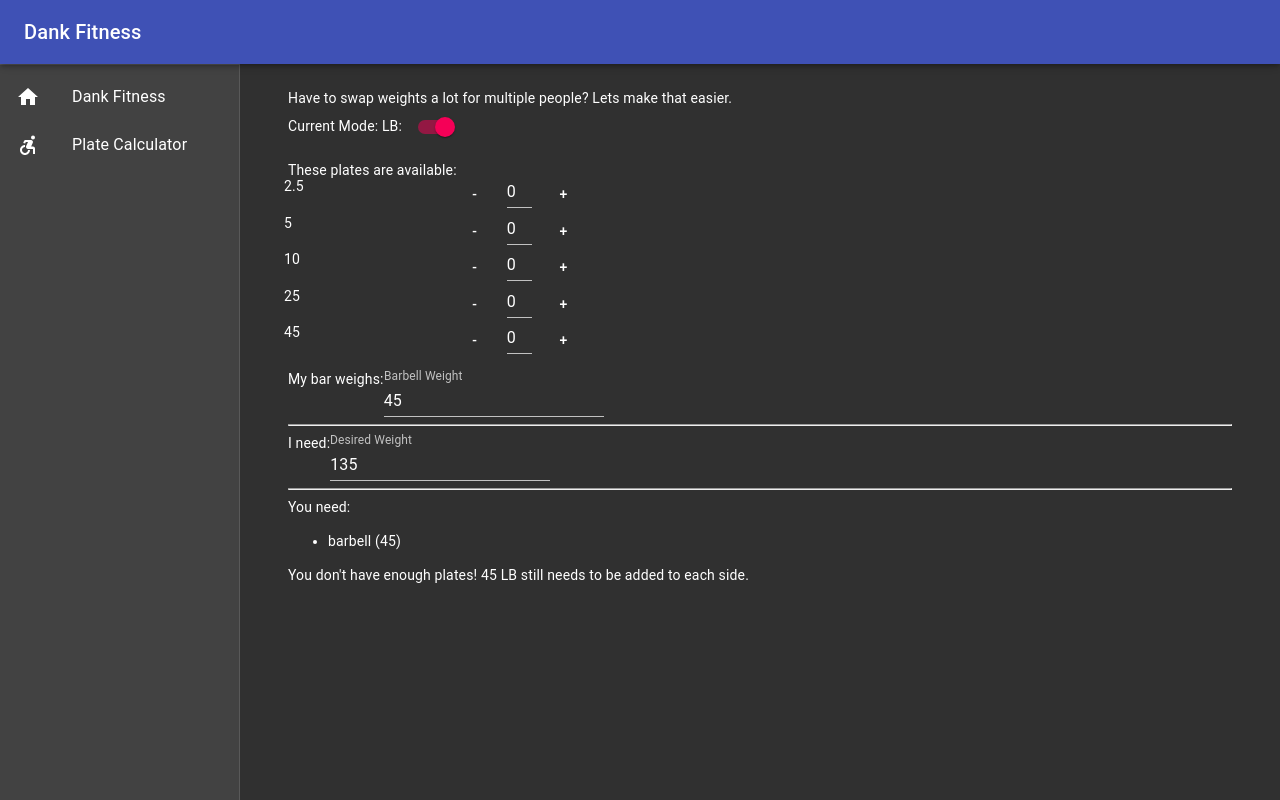
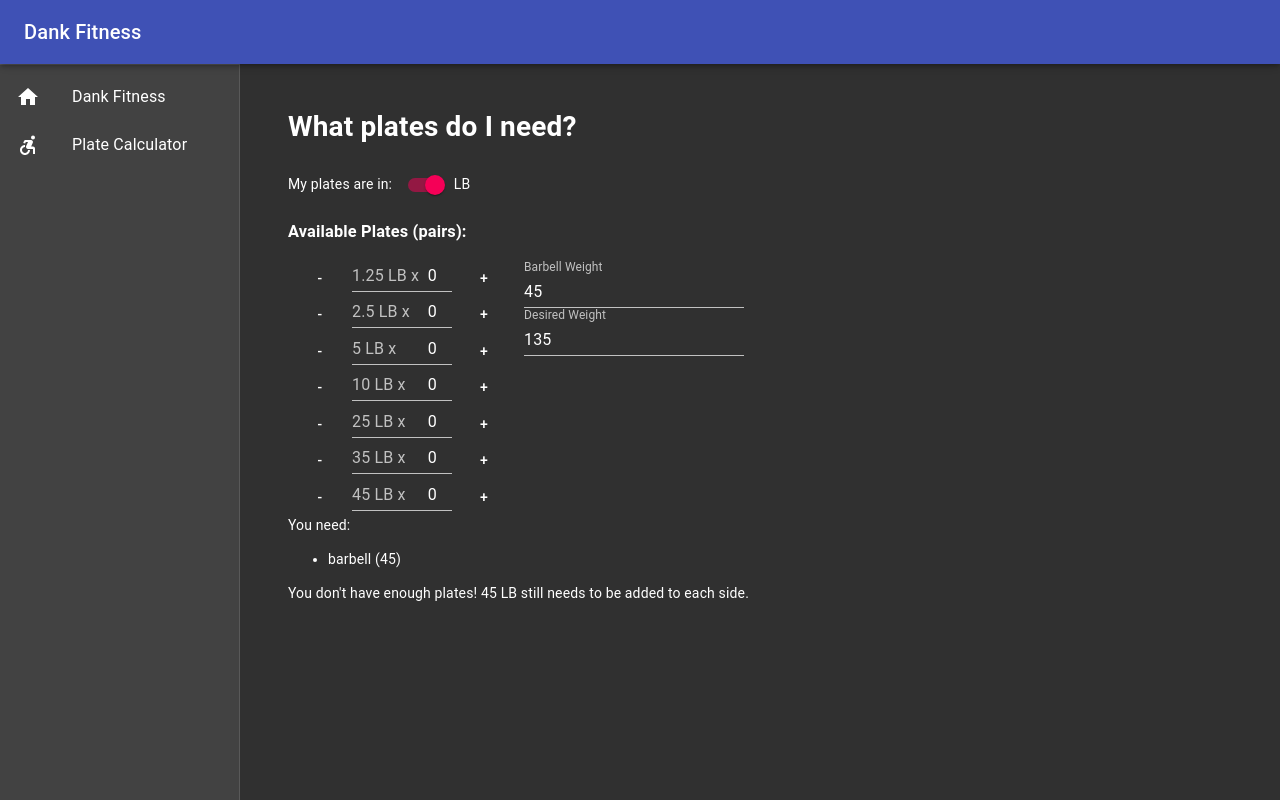
Before and after one commit to dan-kirberger/dank-fitness, a Next.js app: page /tools/plates in a window 1280 px wide. Built offline with nearby package versions, Linux system fonts and the light colour scheme.

Commit message:
Two columns

```diff
--- a/pages/tools/plates.tsx
+++ b/pages/tools/plates.tsx
@@ -2,6 +2,8 @@ import { useEffect, useState } from 'react'
 import Switch from '@material-ui/core/Switch'
 import { Button, Container, Grid, TextField } from '@material-ui/core'
 import _ from 'lodash'
+import Head from 'next/head'
+import InputAdornment from '@material-ui/core/InputAdornment';
 
 type PlateCalculatorProps = {
     people: Person[]
@@ -26,7 +28,7 @@ interface KgPlate extends PlateType {
 
 interface PoundPlate extends PlateType {
     unit: "LB"
-    weight: 2.5 | 5 | 10 | 25 | 45
+    weight: 1.25 | 2.5 | 5 | 10 | 25 | 35 | 45
 }
 
 interface Settings {
@@ -40,12 +42,12 @@ interface Settings {
 const SERIALIZATION_VERSION = 1
 const LOCAL_STORAGE_KEY = 'plateCalculatorSettings'
 
-const getSettings = () : Settings => {
+const getSettings = (): Settings => {
     const settings = localStorage?.getItem(LOCAL_STORAGE_KEY)
-    if(settings && JSON.parse(settings)?.serializationVersion === SERIALIZATION_VERSION) {
+    if (settings && JSON.parse(settings)?.serializationVersion === SERIALIZATION_VERSION) {
         return JSON.parse(settings)
     }
-    if(settings && JSON.parse(settings)?.serializationVersion !== SERIALIZATION_VERSION) {
+    if (settings && JSON.parse(settings)?.serializationVersion !== SERIALIZATION_VERSION) {
         console.log("Nuking your old settings!")
         localStorage.removeItem(LOCAL_STORAGE_KEY)
     }
@@ -61,9 +63,9 @@ export const PlateCalculator = () => {
     const [settingsLoaded, setSettingsLoaded] = useState(false)
 
     useEffect(() => {
-        if(!settingsLoaded) {
+        if (!settingsLoaded) {
             const settings = getSettings()
-            if(settings) {
+            if (settings) {
                 console.log("Loading your saved settings!")
                 setPoundsMode(settings.poundsMode)
                 setBarbellWeight(settings.barbellWeight)
@@ -99,54 +101,67 @@ export const PlateCalculator = () => {
 
     let remainingWeight = desiredWeight - barbellWeight
     let remainingWeightPerSide = remainingWeight / 2
-    const availablePlates = plates.filter(plateType => plateType.count).sort((l,r) => r.weight - l.weight)
-    let requiredPlates : PlateType[] = []
+    const availablePlates = plates.filter(plateType => plateType.count).sort((l, r) => r.weight - l.weight)
+    let requiredPlates: PlateType[] = []
     availablePlates.forEach(plateType => {
-        if(remainingWeightPerSide >= plateType.weight) {
+        if (remainingWeightPerSide >= plateType.weight) {
             let numberOfPairsNeeded = 1
-            for(let numberOfPairs = 1; numberOfPairs <= plateType.count && (remainingWeightPerSide >= numberOfPairs * plateType.weight); numberOfPairs++) {
+            for (let numberOfPairs = 1; numberOfPairs <= plateType.count && (remainingWeightPerSide >= numberOfPairs * plateType.weight); numberOfPairs++) {
                 numberOfPairsNeeded = numberOfPairs // lets make this slicker
             }
             remainingWeightPerSide = remainingWeightPerSide - (plateType.weight * numberOfPairsNeeded)
-            requiredPlates.push({...plateType, count: numberOfPairsNeeded})
+            requiredPlates.push({ ...plateType, count: numberOfPairsNeeded })
         }
     })
 
+    const weightUnit = poundsMode ? "LB" : "KG"
 
     return (
         <Container>
-            <div>
-                Have to swap weights a lot for multiple people? Lets make that easier.
-            </div>
-            <div>Current Mode: {poundsMode ? "LB" : "KG"}: <Switch checked={poundsMode} onChange={() => {
+            <Head>
+                <title>Plate Calculator</title>
+                <link rel="icon" href="/favicon.ico" />
+            </Head>
+            <h1>
+                What plates do I need?
+            </h1>
+            <div>My plates are in: <Switch checked={poundsMode} onChange={() => {
                 setPoundsMode(!poundsMode);
                 setPlates(generatePlates(!poundsMode))
-                setBarbellWeight(!poundsMode ? 45 : 20 )
-                }} /></div>
+                setBarbellWeight(!poundsMode ? 45 : 20)
+            }} />{weightUnit}</div>
 
             <p></p>
-            These plates are available:
-            <div>
-                <Grid container spacing={1}>
+            <h3>Available Plates (pairs):</h3>
+            <Grid container>
+                <Grid item spacing={2} xs={12} md={3}>
                     {plates.map(plate => {
                         return <Grid container key={plate.weight}>
-                            <Grid item xs={2}>{plate.weight}</Grid>
-                            <Grid item xs={4}>
+                            <Grid item xs={12} >
                                 <Button onClick={() => updatePlate(plate.weight, plate.count - 1)}>-</Button>
-                                <TextField value={plate.count} type="number" onChange={(e) => updatePlate(plate.weight, e.target.value)} style={{width:25}}/>
+                                <TextField value={plate.count} type="number" onChange={(e) => updatePlate(plate.weight, e.target.value)} style={{ width: 100 }}
+                                    inputProps={{
+                                        style: { textAlign: 'right' }
+                                    }}
+                                    InputProps={{
+                                        startAdornment: <InputAdornment position="start">{`${plate.weight} ${weightUnit} x`}</InputAdornment>
+                                    }} />
                                 <Button onClick={() => updatePlate(plate.weight, plate.count + 1)}>+</Button>
                             </Grid>
                         </Grid>
                     })}
                 </Grid>
-            </div>
-
-            <p/>
-            My bar weighs:<TextField value={barbellWeight} type="number" label="Barbell Weight" onChange={(e) => setBarbellWeight(parseInt(e.target.value))} />
-
-<hr/>
-I need:<TextField value={desiredWeight} type="number" label="Desired Weight" onChange={(e) => setDesiredWeight(parseInt(e.target.value))} />
-<hr/>
+                <Grid item xs={12} md={3}>
+                    <Grid container>
+                        <Grid item xs={12}>
+                            <TextField value={barbellWeight} type="number" label="Barbell Weight" onChange={(e) => setBarbellWeight(parseInt(e.target.value))} />
+                        </Grid>
+                        <Grid item xs={12}>
+                            <TextField value={desiredWeight} type="number" label="Desired Weight" onChange={(e) => setDesiredWeight(parseInt(e.target.value))} />
+                        </Grid>
+                    </Grid>
+                </Grid>
+            </Grid>
 You need:
             <ul>
                 <li>barbell ({barbellWeight})</li>
@@ -155,43 +170,13 @@ You need:
             {remainingWeightPerSide > 0 && <>
                 You don&apos;t have enough plates! {remainingWeightPerSide} {poundsMode ? 'LB' : 'KG'} still needs to be added to each side.
             </>}
-
-            {/* {people.length == 0 && "Nobody added yet"}
-
-            {people.map(person => {
-                return <div key={person.name}>{person.name} - {person.weight}</div>
-            })}
-
-            <NewUserForm setPeople={setPeople} /> */}
-
         </Container>
     )
 }
 
-type NewUserFormProps = {
-    setPeople: Function
-}
-
-const NewUserForm: React.FC<NewUserFormProps> = ({ setPeople }) => {
-    const [name, setName] = useState('')
-    const [weight, setWeight] = useState('')
-
-    const addUser = (name, weight) => {
-        setPeople(previousPeople => [...previousPeople, { name: name, weight: weight }])
-        setName('')
-        setWeight('')
-    }
-
-    return <form noValidate>
-        <TextField id="newPersonName" label="Name" value={name} onChange={(e) => setName(e.target.value)} />
-        <TextField id="newPersonWeight" label="Desired Weight" type="number" value={weight} onChange={(e) => setWeight(e.target.value)} />
-        <Button onClick={() => { addUser(name, weight) }}>Add person</Button>
-    </form>
-}
-
 const generatePlates = (poundsMode: boolean): PlateType[] => {
     // This is all pretty janky
-    const values = poundsMode ? [2.5, 5, 10, 25, 45] : [1.25, 2.5, 5, 10, 15, 20, 25]
+    const values = poundsMode ? [1.25, 2.5, 5, 10, 25, 35, 45] : [1.25, 2.5, 5, 10, 15, 20, 25]
 
     return values.map(weight => {
         return {
```
Also changed, not shown: 1 other file (tests, documents, lock files or other folders). Lines whose indentation alone changed are shown as unchanged.
